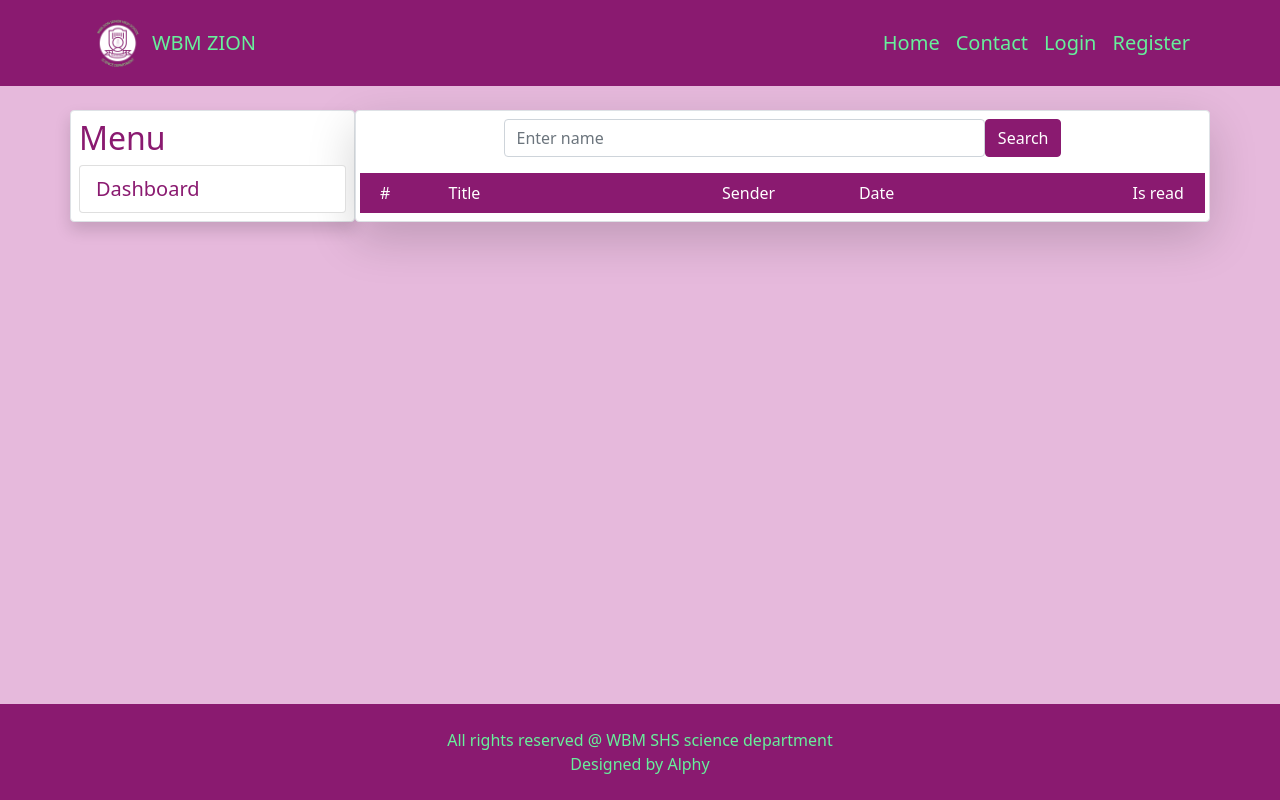
After one commit to free20064u/dues, a Django app: page /messages/ in a window 1280 px wide. The commit adds this page. Run offline with Django 5.2, Linux system fonts and the light colour scheme; data that the repository does not hold is empty; some libraries are stand-ins or nearby versions.

Commit message:
message front end and backend done

```diff
--- a/dueProject/settings.py
+++ b/dueProject/settings.py
@@ -67,6 +67,7 @@ TEMPLATES = [
                 'django.template.context_processors.request',
                 'django.contrib.auth.context_processors.auth',
                 'django.contrib.messages.context_processors.messages',
+                'main.context_processors.UnreadMessages',
             ],
         },
     },
--- /dev/null
+++ b/main/context_processors.py
@@ -0,0 +1,5 @@
+from .models import Message
+
+def UnreadMessages(request):
+    num_0f_unread = Message.objects.filter(is_read=False).count()
+    return {'num_of_unread':num_0f_unread}
--- /dev/null
+++ b/main/templates/main/message.html
@@ -0,0 +1,51 @@
+{% extends "base/base.html" %}
+{% load static %}
+
+{% block pageTitle %}Dashboard{% endblock pageTitle %}
+
+{% block content %}
+
+    <div class='row'>
+        <div class="d-none d-sm-block col-sm-3 bg-white my-4 p-2 border rounded shadow text-primary">
+            {% include "main/sidemenu.html" %}
+        </div>
+        <div class="col-12 col-sm-9 bg-white my-4 p-2 border rounded shadow-lg">
+
+            <form action="" method="post" class="form-search d-flex  mb-3 col-lg-8 col-md-8 col-sm-12" data-aos="fade-up" data-aos-delay="200" style="margin:auto;">
+                {% csrf_token %}
+                <input type="text" class="form-control" placeholder="Enter name" name="name">
+                <button type="submit" class="btn btn-primary">Search</button>
+            </form>
+            <div class="row px-2">
+                <a href="" class="d-flex text-decoration-none bg-primary">
+                    <span class="col-1 bg-primary text-white p-2">#</span>
+                    <span class="col-7 col-sm-4 bg-primary text-white p-2">Title</span>
+                    <span class="col-4 col-sm-2 bg-primary text-white p-2">Sender</span>
+                    <span class="col-4 d-none d-sm-inline bg-primary text-white p-2">Date</span>
+                    <span class="col-1 d-none d-sm-inline bg-primary text-white p-2">Is read</span>
+                </a>
+            </div>
+            {% for message in contact_messages  %}
+            <div class="row px-2">
+                <a href="{% url "read_message" message.id %}"
+                {% if message.is_read == True %}
+                    class="d-flex text-decoration-none hover-item text-danger bg-secondary"
+                {% else %}
+                    class="d-flex text-decoration-none hover-item bg-secondary"
+                {% endif %}
+                >
+                    <span class="col-1 p-2">{{ forloop.counter }}</span>
+                    <span class="col-7 col-sm-4 p-2">{{ message.title|title }} </span>
+                    <span class="col-4 col-sm-2 p-2">{{ message.sender }}</span>
+                    <span class="col-4 d-none d-sm-inline p-2">{{ message.created }}</span>
+                    <span class="col-1 d-none d-sm-inline p-2">{{ message.is_read }}</span>
+                </a>
+            </div>
+            {% endfor %}
+        </div>
+        <div class="d-block d-sm-none col-12 bg-white my-4 p-1 border rounded shadow text-primary">
+            {% include "main/sidemenuphone.html" %}
+        </div>
+    </div>
+
+{% endblock content %}
--- a/main/templates/main/sidemenu.html
+++ b/main/templates/main/sidemenu.html
@@ -9,5 +9,6 @@
     <li class="list-group-item"><a href="{% url "addProgram" %}" class="fs-5 text-decoration-none">Add Program</a></li>
     <li class="list-group-item"><a href="{% url "addStudent" %}" class="fs-5 text-decoration-none">Add Student</a></li>
     <li class="list-group-item"><a href="{% url "allUsers" %}" class="fs-5 text-decoration-none">User</a></li>
+    <li class="list-group-item"><a href="{% url "message" %}" class="fs-5 text-decoration-none">Messages({{num_of_unread}})</a></li>
     {% endif %}
 </ul>
--- a/main/urls.py
+++ b/main/urls.py
@@ -14,5 +14,7 @@ urlpatterns = [
     path('editStudent/<int:id>/', views.editStudentView, name='editStudent'),
     path('add_credit/<int:id>/', views.addCreditView, name='addCredit'),
     path('program/<int:id>/', views.programView, name='program'),
+    path('messages/', views.messageView, name='message'),
+    path('read_message/<int:id>/', views.readMessageView, name='read_message'),
     path('update/', views.webhook, name='update'),
 ]
--- a/main/views.py
+++ b/main/views.py
@@ -4,12 +4,13 @@ from django.contrib import messages
 from django.contrib.auth.models import User
 from django.views.decorators.csrf import csrf_exempt
 from .forms import StudentForm, ProgramForm, CreditForm, MessageForm
-from .models import Program, Student, Credit
+from .models import Program, Student, Credit, Message
 from accounts.models import CustomUser
 
 from git import Repo
 
 # Create your views here.
+
 def index(request):
     return render(request, 'main/index.html')
 
@@ -169,6 +170,23 @@ def addCreditView(request, id=None):
         return render(request, 'main/addProgram.html', context)
 
 
+def messageView(request):
+    contact_messages = Message.objects.all().order_by('-id')
+
+    context = {
+        'contact_messages': contact_messages,
+    }
+    return render(request, 'main/message.html', context)
+
+def readMessageView(request, id=None):
+    message = Message.objects.get(id=id)
+    message.is_read = True
+    message.save()
+    context = {
+        'message': message,
+    }
+    return render(request, 'main/readMessage.html', context)
+
 @csrf_exempt
 def webhook(request):
     repo = Repo('/home/wbmzionscience/dues')
```
Also changed, not shown: main/templates/main/readMessage.html (added, +44 -0 lines).
